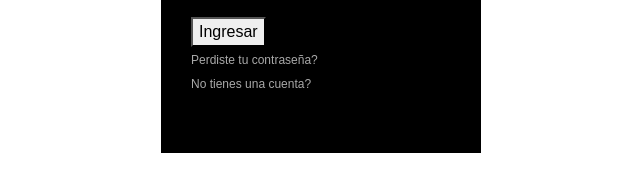
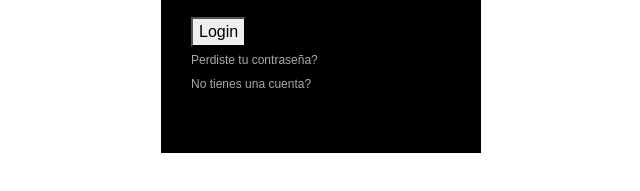
Before and after one commit to CodingCarpincho/mi-primer-repositorio, a plain HTML site: page index.html in a window 1280 px wide. Shown: the part 457-648 px from the top of the page, 319-959 px from the left. Drawn offline with Linux system fonts and the light colour scheme.

Commit message:
hopefully google sign in is fixed

```diff
--- a/index.html
+++ b/index.html
@@ -38,7 +38,7 @@
             <p>Contraseña</p>
             <input type="password" id="pass" name="" placeholder="Ingresar Contraseña">
             <button type="button" onclick="guardarLogin(user.value, pass.value);">
-              Ingresar </button></br>
+              Login </button></br>
             <a href="#">Perdiste tu contraseña?</a></br>
             <a href="#">No tienes una cuenta?</a>
         </form>
--- a/js/login.js
+++ b/js/login.js
@@ -16,14 +16,15 @@ function guardarLogin(user, pass) {
 function onSignIn(googleUser) {
     // Useful data for your client-side scripts:
     var profile = googleUser.getBasicProfile();
-    console.log("ID: " + profile.getId()); // Don't send this directly to your server!
+   /* console.log("ID: " + profile.getId()); // Don't send this directly to your server!
     console.log('Full Name: ' + profile.getName());
     console.log('Given Name: ' + profile.getGivenName());
     console.log('Family Name: ' + profile.getFamilyName());
     console.log("Image URL: " + profile.getImageUrl());
-    console.log("Email: " + profile.getEmail());
+   console.log("Email: " + profile.getEmail()); */
 
     // The ID token you need to pass to your backend:
     var id_token = googleUser.getAuthResponse().id_token;
     console.log("ID Token: " + id_token);
+    location.href="login.html"
   }
```
